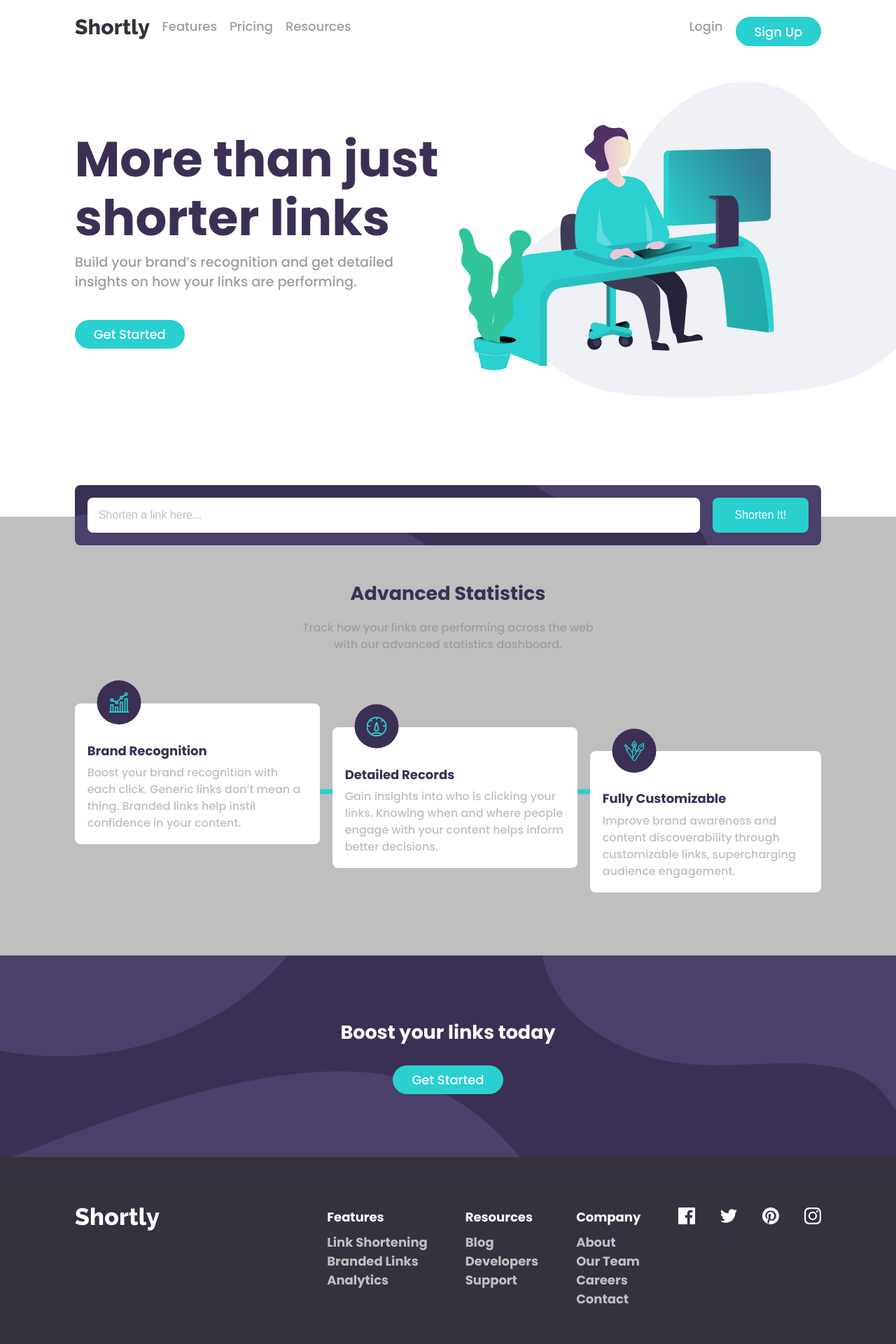
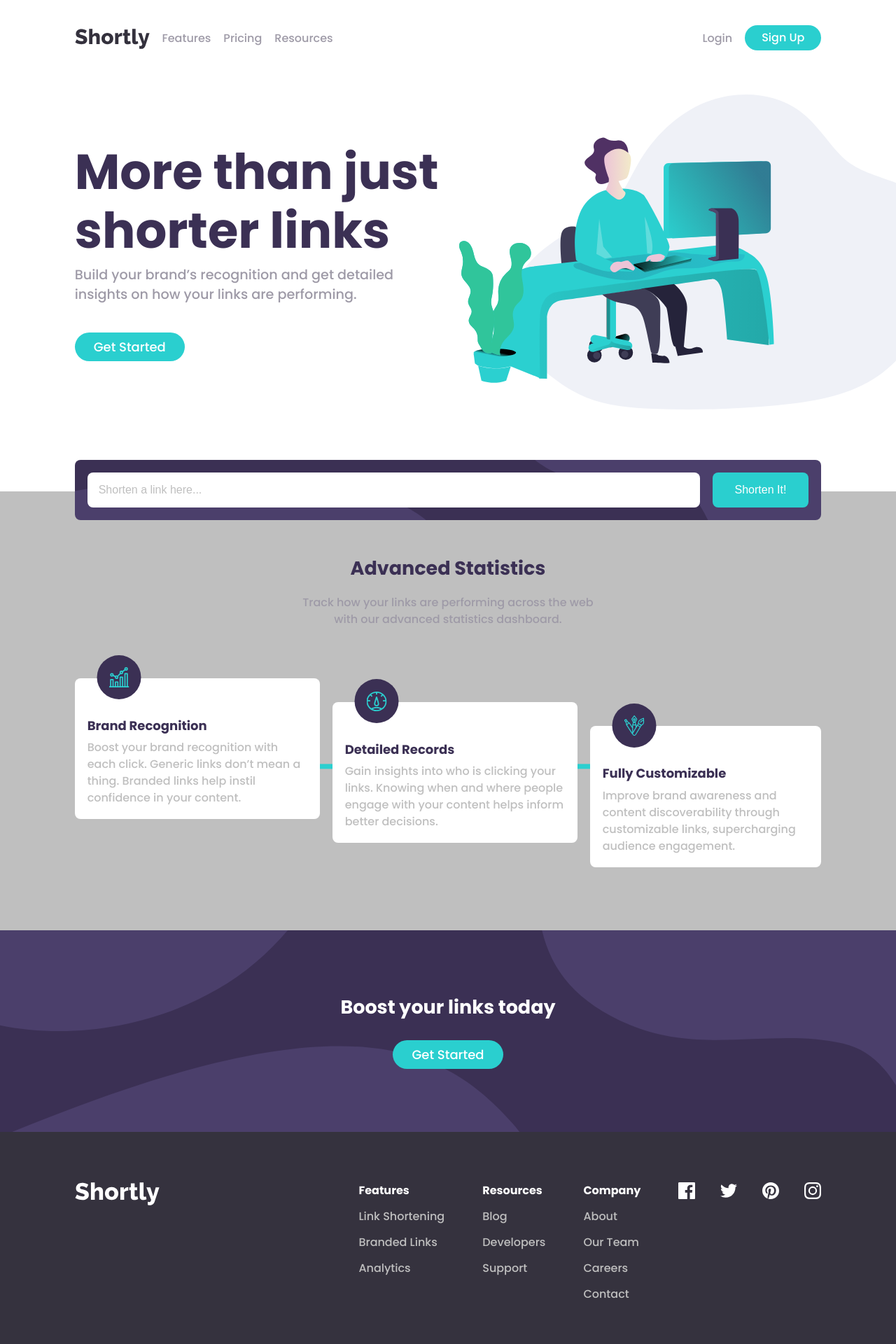
Before and after one commit to alfredthompsonOvie/url-shortener, a Vue app: page / in a window 1280 px wide. Shown: the top 1920 px of the page at 70% size. Built offline with nearby package versions, Linux system fonts and the light colour scheme.

Commit message:
little details css

```diff
--- a/src/assets/main.css
+++ b/src/assets/main.css
@@ -13,10 +13,10 @@
 	justify-content: start;
 	padding-bottom: 8em;
 }
-.cta{
+.cta {
 	background-color: var(--Cyan);
 	border-radius: 30px;
-  padding: .4em 1.5em;
+	padding: 0.4em 1.5em;
 	color: #fff;
 	display: inline-block;
 }
@@ -320,9 +320,10 @@
 	}
 }
 @media (min-width: 992px) {
-  .hero{
+	.hero {
 		grid-template-columns: 1fr 5fr 5fr 1fr;
 		grid-template-rows: 28em;
+		padding-bottom: 5em;
 	}
 	.hero__illustration {
 		grid-column: 3/-1;
@@ -393,6 +394,16 @@
 	}
 	.footer__nav__list {
 		margin-top: 0;
+		font-size: 1rem;
+	}
+	.nav__item--footer + .nav__item--footer {
+		margin-top: 0.8em;
+	}
+  .nav__link--footer.nav__link__header {
+    font-weight: var(--fw-bold);
+  }
+  .nav__link--footer {
+    font-weight: var(--fw-md);
   }
 	.social__links {
 		margin-top: 0;
--- a/src/components/TheNavigation.vue
+++ b/src/components/TheNavigation.vue
@@ -72,7 +72,7 @@ export default {
 	methods: {
 		checkScreen() {
 			this.windowWidth = window.innerWidth;
-			if (this.windowWidth < 700) {
+			if (this.windowWidth < 992) {
 				this.mobile = true;
 				this.mobileMenu = false;
 				return;
@@ -89,7 +89,7 @@ export default {
 header {
 	display: grid;
 	grid-template-columns: 1fr 10fr 1fr;
-	grid-template-rows: 5em;
+	grid-template-rows: 6em;
 	align-items: center;
 }
 .nav__bar {
@@ -127,19 +127,19 @@ header {
 }
 .nav__link--mobile {
 	display: block;
-	padding: .6em 0;
+	padding: 0.6em 0;
 	color: #fff;
 	font-weight: var(--fw-bold);
 }
 .nav__item--mobile + .nav__item--mobile {
-	margin-top: .6em;
+	margin-top: 0.6em;
 }
 .nav__item--mobile:first-child a {
 	padding-top: 0;
 }
 .nav__item--mobile:nth-of-type(4) {
 	border-top: 1px solid var(--GrayishViolet);
-	padding: 1em 0 .6em;
+	padding: 1em 0 0.6em;
 	margin-top: 1.2em;
 }
 .nav__link--mobile.cta {
@@ -147,23 +147,26 @@ header {
 	border-radius: 5em;
 }
 /* larger screen size */
-@media (min-width: 700px) {
+@media (min-width: 992px) {
 	.nav__bar {
 		justify-content: flex-start;
+		align-items: center;
 		gap: 1em;
-		/* border: 1px solid red; */
-
+	}
+	.branding__img {
+		padding-top: .6em;
 	}
 	.nav__list {
 		display: flex;
+		align-items: center;
 		gap: 1em;
-		/* border: 1px solid red; */
 		width: 100%;
 	}
 	.nav__link {
 		padding: 0em;
-
 		color: var(--GrayishViolet);
+		font-size: 1rem;
+		font-weight: var(--fw-md);
 	}
 	.nav__item:nth-of-type(4) {
 		margin-left: auto;
```
Lines whose indentation alone changed are shown as unchanged.
